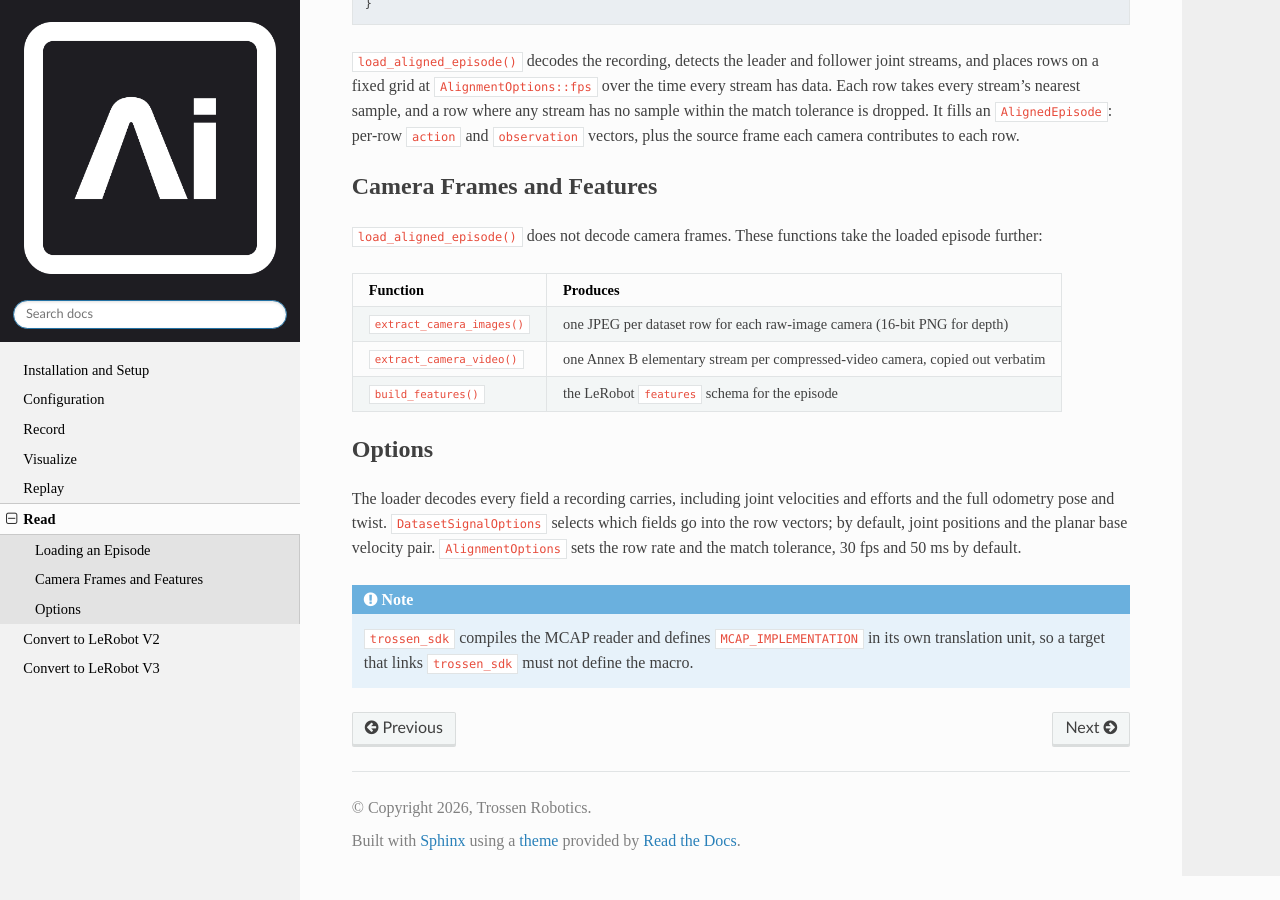
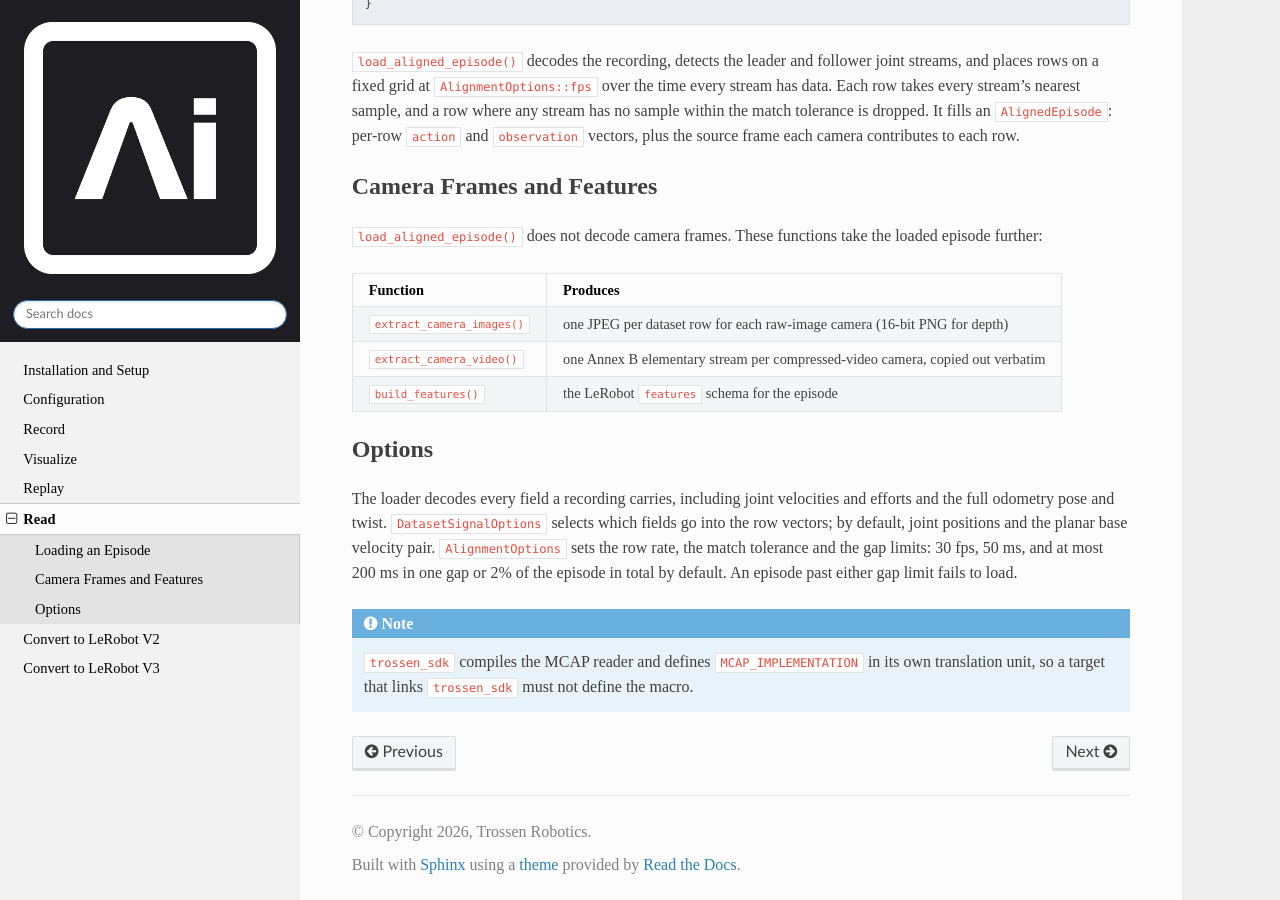
Before and after one commit to TrossenRobotics/trossen_sdk, a Sphinx documentation site: the page built from docs/read.rst, in a window 1280 px wide and 900 px high, scrolled down 584 px. Built offline with Sphinx 7.4.7 and the Read the Docs theme 3.1.0, drawn with Linux system fonts in a browser that asks for light colours; some web fonts are replaced; before the commit the page ends 1460 px from its top, so only the background shows below that.

Commit message:
docs: list the row gap limits on the Read page

```diff
--- a/docs/read.rst
+++ b/docs/read.rst
@@ -54,7 +54,8 @@ Options
 
 The loader decodes every field a recording carries, including joint velocities and efforts and the full odometry pose and twist.
 ``DatasetSignalOptions`` selects which fields go into the row vectors; by default, joint positions and the planar base velocity pair.
-``AlignmentOptions`` sets the row rate and the match tolerance, 30 fps and 50 ms by default.
+``AlignmentOptions`` sets the row rate, the match tolerance and the gap limits: 30 fps, 50 ms, and at most 200 ms in one gap or 2% of the episode in total by default.
+An episode past either gap limit fails to load.
 
 .. note::
 
```
